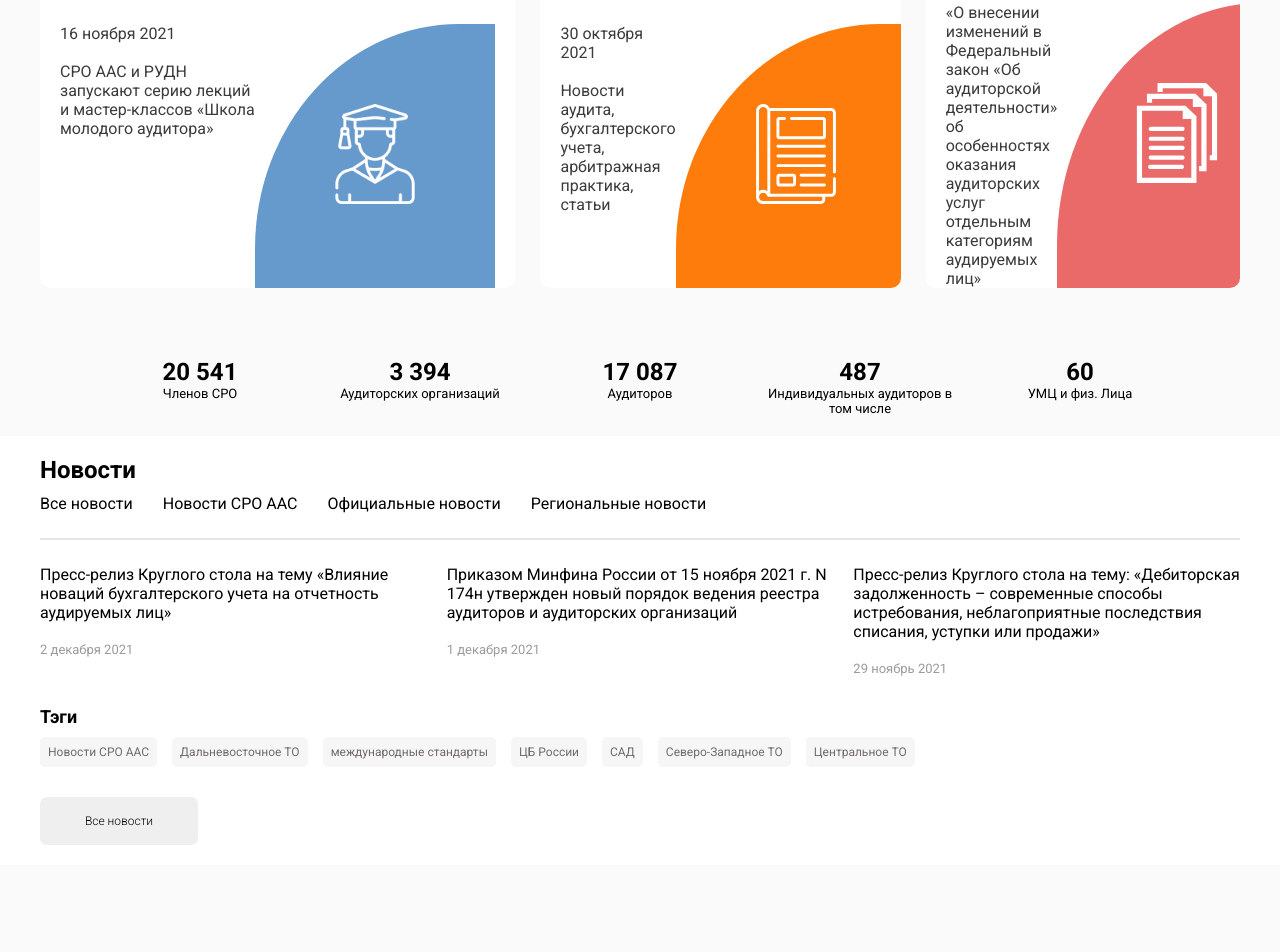
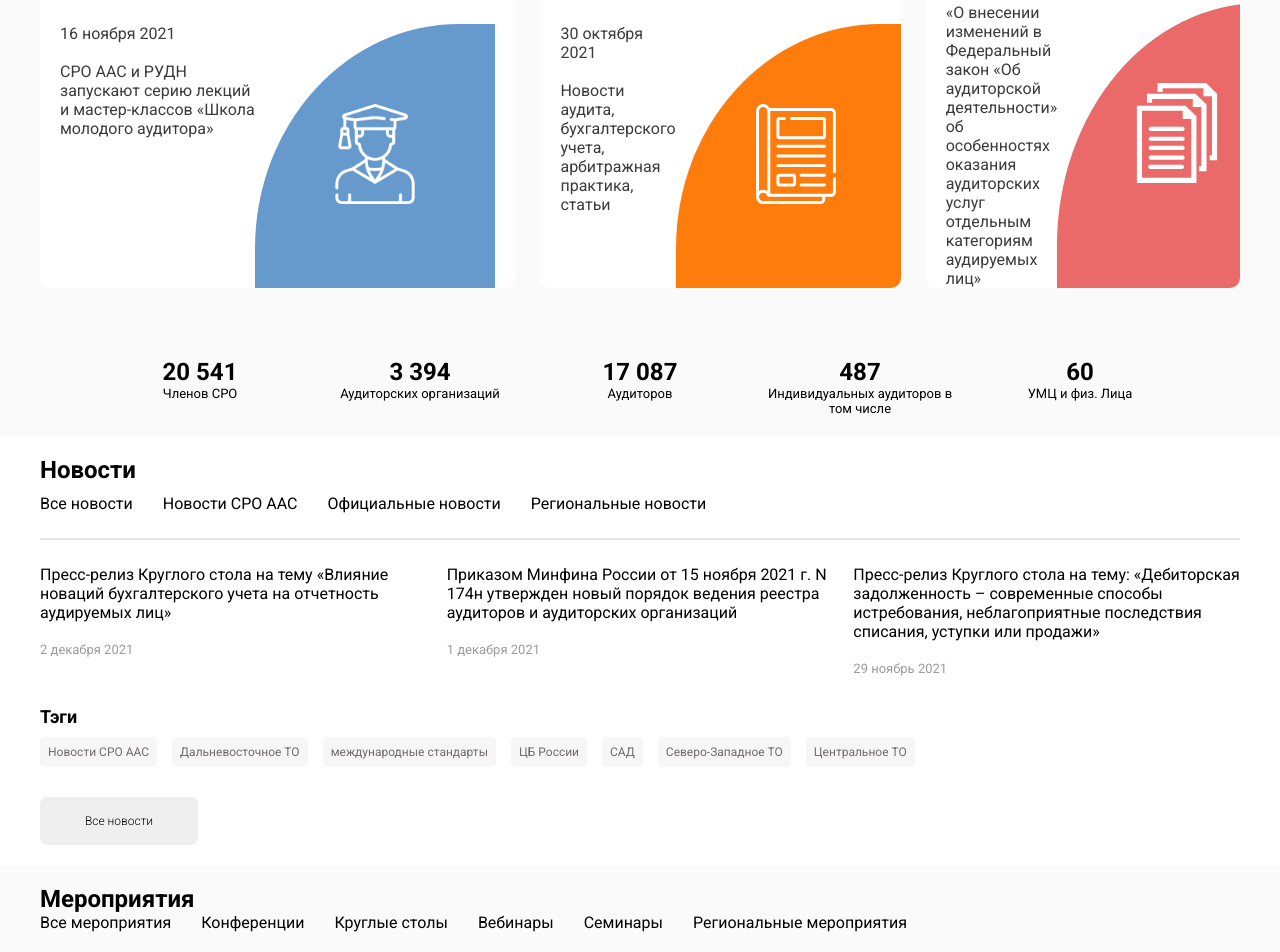
Before and after one commit to Domirando/auditor-sro.uzb, a website: page index.htm in a window 1280 px wide. Shown: the part 866-1818 px from the top of the page. Before the commit the page ends 1771 px from the top, so only its background shows below. Drawn offline with Linux system fonts and the light colour scheme.

Commit message:
Adding Even section

```diff
--- a/index.htm
+++ b/index.htm
@@ -486,7 +486,17 @@
       </div>
     </section>
     <section class="container">
-      <div></div>
+      <div class="even">
+        <h1 class="news-title">Мероприятия</h1>
+        <div class="news_menu">
+          <p>Все мероприятия</p>
+          <p>Конференции</p>
+          <p>Круглые столы</p>
+          <p>Вебинары </p>
+          <p>Семинары </p>
+          <p>Региональные мероприятия</p>
+        </div>
+      </div>
     </section>
     <script src="./script/script.js"></script>
   </body>
```
